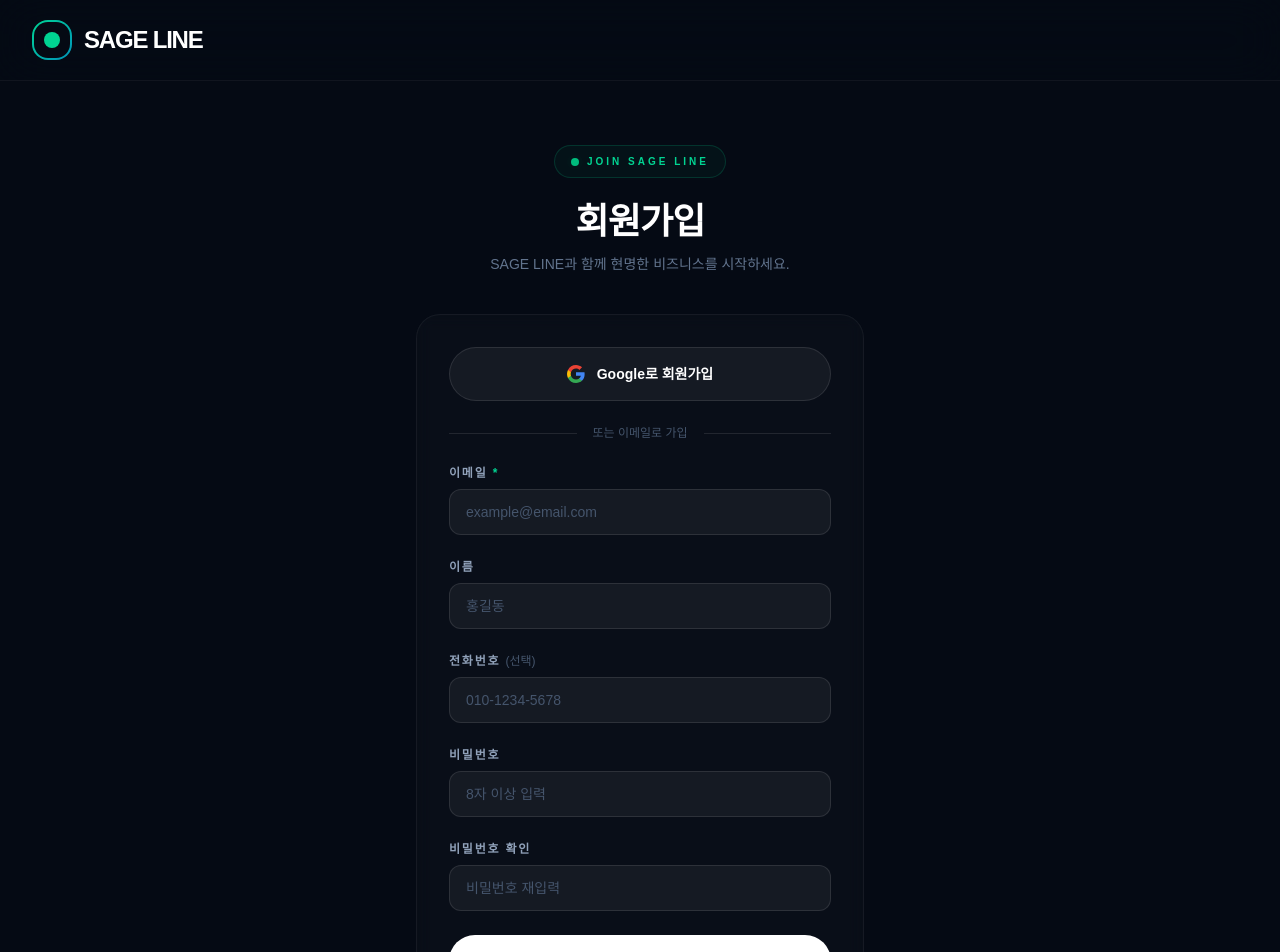
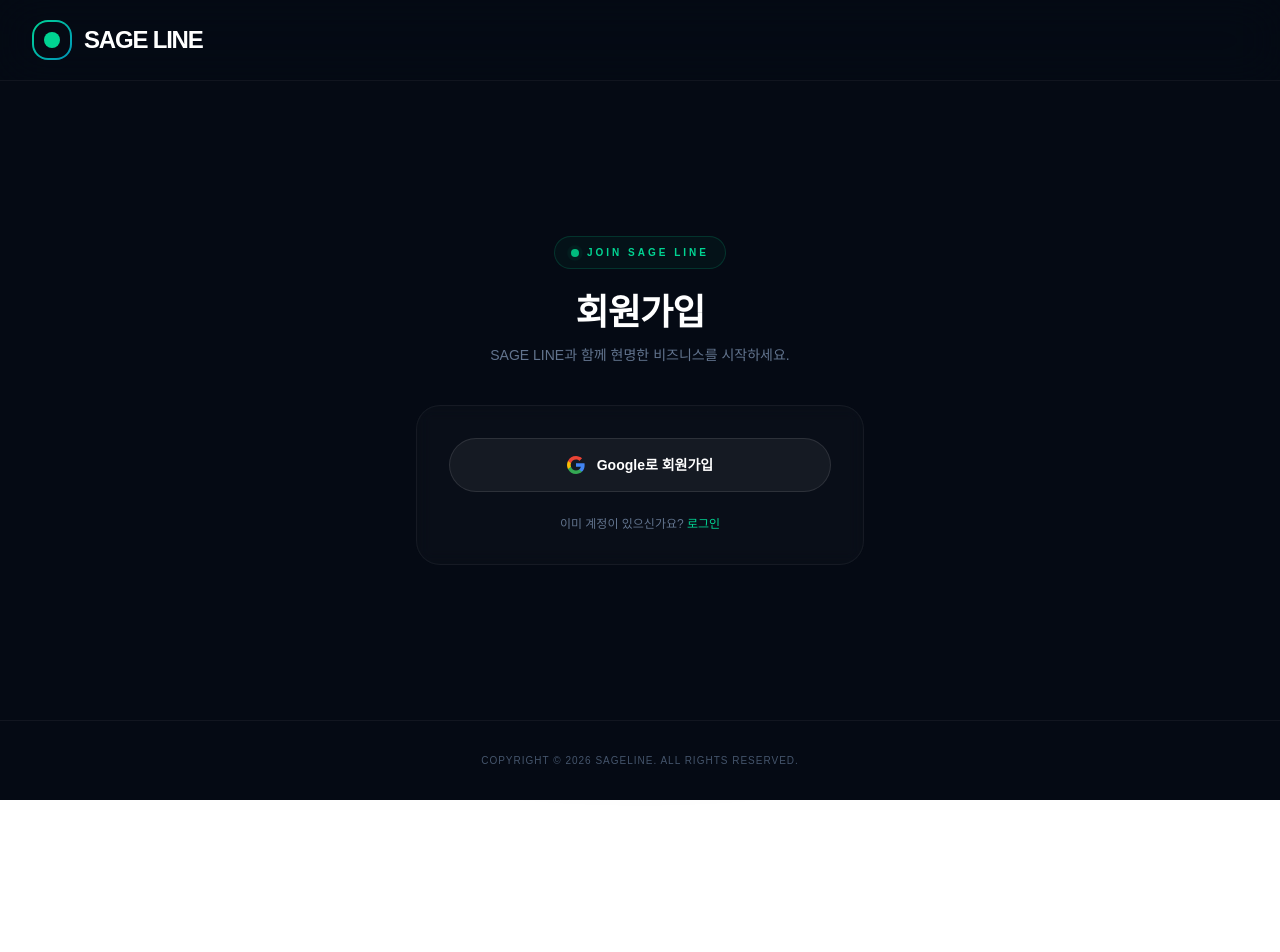
Before and after one commit to coosoodo/my-simple-next, a Next.js app: page /signup in a window 1280 px wide. Shown: the top 952 px of the page. After the commit the page ends 800 px from the top, so only its background shows below. Built offline with nearby package versions, Linux system fonts and the light colour scheme; no server answers.

Commit message:
Remove email signup/login, Google OAuth only

```diff
--- a/src/app/login/LoginForm.tsx
+++ b/src/app/login/LoginForm.tsx
@@ -1,81 +1,12 @@
 'use client';
 
-import { useActionState } from 'react';
-import { loginAction, LoginState } from './actions';
 import Link from 'next/link';
 import GoogleLoginButton from '@/components/GoogleLoginButton';
 
-const initialState: LoginState = {};
-
 export default function LoginForm() {
-  const [state, formAction, isPending] = useActionState(loginAction, initialState);
-
   return (
     <div className="space-y-6">
-      {/* Google 로그인 */}
       <GoogleLoginButton label="Google로 로그인" />
-
-      {/* 구분선 */}
-      <div className="flex items-center gap-4">
-        <div className="flex-1 border-t border-white/10" />
-        <span className="text-xs text-slate-600 font-medium">또는 이메일로 로그인</span>
-        <div className="flex-1 border-t border-white/10" />
-      </div>
-
-    <form action={formAction} className="space-y-6">
-      {/* 서버 오류 메시지 */}
-      {state.message && (
-        <div className="rounded-xl border border-red-500/20 bg-red-500/10 px-4 py-3 text-sm text-red-400">
-          {state.message}
-        </div>
-      )}
-
-      {/* 이메일 */}
-      <div>
-        <label htmlFor="email" className="block text-xs font-bold uppercase tracking-[0.15em] text-slate-400 mb-2">
-          이메일 <span className="text-emerald-400">*</span>
-        </label>
-        <input
-          id="email"
-          name="email"
-          type="email"
-          autoComplete="email"
-          placeholder="example@email.com"
-          className="w-full rounded-xl border border-white/10 bg-white/5 px-4 py-3 text-sm text-white placeholder:text-slate-600 focus:border-emerald-500/50 focus:outline-none focus:ring-2 focus:ring-emerald-500/20 transition-all"
-        />
-        {state.errors?.email && (
-          <p className="mt-2 text-xs text-red-400">{state.errors.email[0]}</p>
-        )}
-      </div>
-
-      {/* 비밀번호 */}
-      <div>
-        <div className="flex items-center justify-between mb-2">
-          <label htmlFor="password" className="block text-xs font-bold uppercase tracking-[0.15em] text-slate-400">
-            비밀번호 <span className="text-emerald-400">*</span>
-          </label>
-        </div>
-        <input
-          id="password"
-          name="password"
-          type="password"
-          autoComplete="current-password"
-          placeholder="비밀번호 입력"
-          className="w-full rounded-xl border border-white/10 bg-white/5 px-4 py-3 text-sm text-white placeholder:text-slate-600 focus:border-emerald-500/50 focus:outline-none focus:ring-2 focus:ring-emerald-500/20 transition-all"
-        />
-        {state.errors?.password && (
-          <p className="mt-2 text-xs text-red-400">{state.errors.password[0]}</p>
-        )}
-      </div>
-
-      {/* 로그인 버튼 */}
-      <button
-        type="submit"
-        disabled={isPending}
-        className="w-full rounded-full bg-white py-4 text-sm font-black text-black hover:bg-emerald-400 transition-all disabled:opacity-50 disabled:cursor-not-allowed"
-      >
-        {isPending ? '로그인 중...' : '로그인'}
-      </button>
 
       <p className="text-center text-xs text-slate-500">
         계정이 없으신가요?{' '}
@@ -83,12 +14,6 @@
           회원가입
         </Link>
       </p>
-      <p className="text-center text-xs text-slate-500">
-        <Link href="/change-password" className="text-slate-400 hover:text-emerald-400 hover:underline transition-colors">
-          비밀번호 변경
-        </Link>
-      </p>
-    </form>
     </div>
   );
 }
--- a/src/app/signup/SignupForm.tsx
+++ b/src/app/signup/SignupForm.tsx
@@ -1,152 +1,19 @@
 'use client';
 
-import { useActionState } from 'react';
-import { signupAction, SignupState } from './actions';
 import Link from 'next/link';
 import GoogleLoginButton from '@/components/GoogleLoginButton';
 
-const initialState: SignupState = {};
-
 export default function SignupForm() {
-  const [state, formAction, isPending] = useActionState(signupAction, initialState);
-
-  if (state.success) {
-    return (
-      <div className="flex flex-col items-center justify-center text-center py-12">
-        <div className="h-16 w-16 rounded-full bg-emerald-500/20 border border-emerald-500/30 flex items-center justify-center mb-6">
-          <svg className="h-8 w-8 text-emerald-400" fill="none" viewBox="0 0 24 24" stroke="currentColor">
-            <path strokeLinecap="round" strokeLinejoin="round" strokeWidth={2} d="M5 13l4 4L19 7" />
-          </svg>
-        </div>
-        <h2 className="text-2xl font-black text-white mb-3">가입 완료!</h2>
-        <p className="text-slate-400 mb-8">{state.message}</p>
-        <Link
-          href="/"
-          className="rounded-full bg-white px-8 py-3 text-sm font-black text-black hover:bg-emerald-400 transition-colors"
-        >
-          홈으로 돌아가기
-        </Link>
-      </div>
-    );
-  }
-
   return (
     <div className="space-y-6">
-      {/* Google 회원가입 */}
       <GoogleLoginButton label="Google로 회원가입" />
-
-      {/* 구분선 */}
-      <div className="flex items-center gap-4">
-        <div className="flex-1 border-t border-white/10" />
-        <span className="text-xs text-slate-600 font-medium">또는 이메일로 가입</span>
-        <div className="flex-1 border-t border-white/10" />
-      </div>
-
-    <form action={formAction} className="space-y-6">
-      {/* 이메일 */}
-      <div>
-        <label htmlFor="email" className="block text-xs font-bold uppercase tracking-[0.15em] text-slate-400 mb-2">
-          이메일 <span className="text-emerald-400">*</span>
-        </label>
-        <input
-          id="email"
-          name="email"
-          type="email"
-          autoComplete="email"
-          placeholder="example@email.com"
-          className="w-full rounded-xl border border-white/10 bg-white/5 px-4 py-3 text-sm text-white placeholder:text-slate-600 focus:border-emerald-500/50 focus:outline-none focus:ring-2 focus:ring-emerald-500/20 transition-all"
-        />
-        {state.errors?.email && (
-          <p className="mt-2 text-xs text-red-400">{state.errors.email[0]}</p>
-        )}
-      </div>
-
-      {/* 이름 */}
-      <div>
-        <label htmlFor="name" className="block text-xs font-bold uppercase tracking-[0.15em] text-slate-400 mb-2">
-          이름
-        </label>
-        <input
-          id="name"
-          name="name"
-          type="text"
-          autoComplete="name"
-          placeholder="홍길동"
-          className="w-full rounded-xl border border-white/10 bg-white/5 px-4 py-3 text-sm text-white placeholder:text-slate-600 focus:border-emerald-500/50 focus:outline-none focus:ring-2 focus:ring-emerald-500/20 transition-all"
-        />
-        {state.errors?.name && (
-          <p className="mt-2 text-xs text-red-400">{state.errors.name[0]}</p>
-        )}
-      </div>
-
-      {/* 전화번호 (선택) */}
-      <div>
-        <label htmlFor="phone" className="block text-xs font-bold uppercase tracking-[0.15em] text-slate-400 mb-2">
-          전화번호 <span className="text-slate-600 normal-case tracking-normal font-normal">(선택)</span>
-        </label>
-        <input
-          id="phone"
-          name="phone"
-          type="tel"
-          autoComplete="tel"
-          placeholder="010-1234-5678"
-          className="w-full rounded-xl border border-white/10 bg-white/5 px-4 py-3 text-sm text-white placeholder:text-slate-600 focus:border-emerald-500/50 focus:outline-none focus:ring-2 focus:ring-emerald-500/20 transition-all"
-        />
-        {state.errors?.phone && (
-          <p className="mt-2 text-xs text-red-400">{state.errors.phone[0]}</p>
-        )}
-      </div>
-      <div>
-        <label htmlFor="password" className="block text-xs font-bold uppercase tracking-[0.15em] text-slate-400 mb-2">
-          비밀번호
-        </label>
-        <input
-          id="password"
-          name="password"
-          type="password"
-          autoComplete="new-password"
-          placeholder="8자 이상 입력"
-          className="w-full rounded-xl border border-white/10 bg-white/5 px-4 py-3 text-sm text-white placeholder:text-slate-600 focus:border-emerald-500/50 focus:outline-none focus:ring-2 focus:ring-emerald-500/20 transition-all"
-        />
-        {state.errors?.password && (
-          <p className="mt-2 text-xs text-red-400">{state.errors.password[0]}</p>
-        )}
-      </div>
-
-      {/* 비밀번호 확인 */}
-      <div>
-        <label htmlFor="confirm" className="block text-xs font-bold uppercase tracking-[0.15em] text-slate-400 mb-2">
-          비밀번호 확인
-        </label>
-        <input
-          id="confirm"
-          name="confirm"
-          type="password"
-          autoComplete="new-password"
-          placeholder="비밀번호 재입력"
-          className="w-full rounded-xl border border-white/10 bg-white/5 px-4 py-3 text-sm text-white placeholder:text-slate-600 focus:border-emerald-500/50 focus:outline-none focus:ring-2 focus:ring-emerald-500/20 transition-all"
-        />
-        {state.errors?.confirm && (
-          <p className="mt-2 text-xs text-red-400">{state.errors.confirm[0]}</p>
-        )}
-      </div>
-
-      {/* 제출 버튼 */}
-      <button
-        type="submit"
-        disabled={isPending}
-        className="w-full rounded-full bg-white py-4 text-sm font-black text-black hover:bg-emerald-400 transition-all disabled:opacity-50 disabled:cursor-not-allowed"
-      >
-        {isPending ? '처리 중...' : '회원가입'}
-      </button>
 
       <p className="text-center text-xs text-slate-500">
         이미 계정이 있으신가요?{' '}
-        <Link href="/" className="text-emerald-400 hover:underline">
-          홈으로 돌아가기
+        <Link href="/login" className="text-emerald-400 hover:underline">
+          로그인
         </Link>
       </p>
-    </form>
     </div>
   );
 }
```
